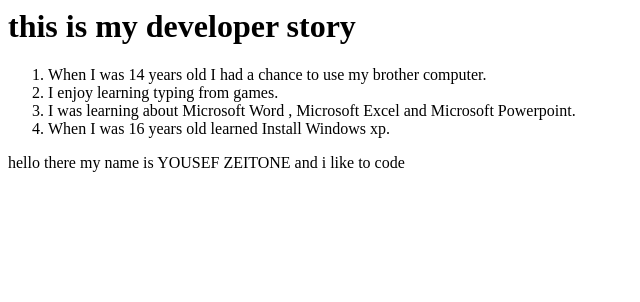
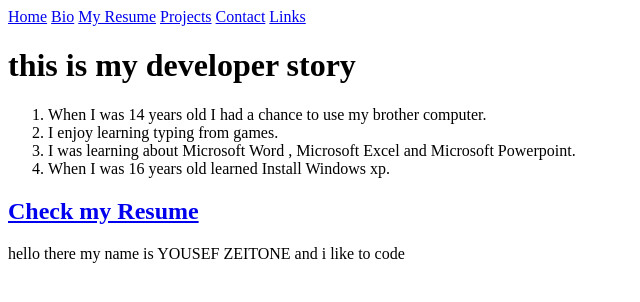
Before and after one commit to zeitoney/My-first-website, a plain HTML site: page index.html in a window 1280 px wide. Shown: the whole page, without its empty margins (0-640 px from the left). Drawn offline with Linux system fonts and the light colour scheme.

Commit message:
Update index.html

```diff
--- a/index.html
+++ b/index.html
@@ -1,5 +1,13 @@
 <!DOCTYPE>
 <html>
+   <div class=“topnav”>
+  <a class=“active” href=“#home”>Home</a>
+  <a href=“#Bio”>Bio</a>
+  <a href=“#My Resume”>My Resume</a>
+   <a href=“#Projects”>Projects</a>
+  <a href=“#contact”>Contact</a>
+  <a href=“#Links”>Links</a>
+</div>
    <head>
      <title>first HTML web page</title>
    </head/>
@@ -12,6 +20,7 @@
         <li>I was learning about Microsoft Word , Microsoft Excel and Microsoft Powerpoint.</li>
         <li> When I was 16 years old learned Install Windows xp.</li>
     </ol>
+       <h2><a href=“resume.html”>Check my Resume</a>
    </header>
   <section>
     <p>
```
